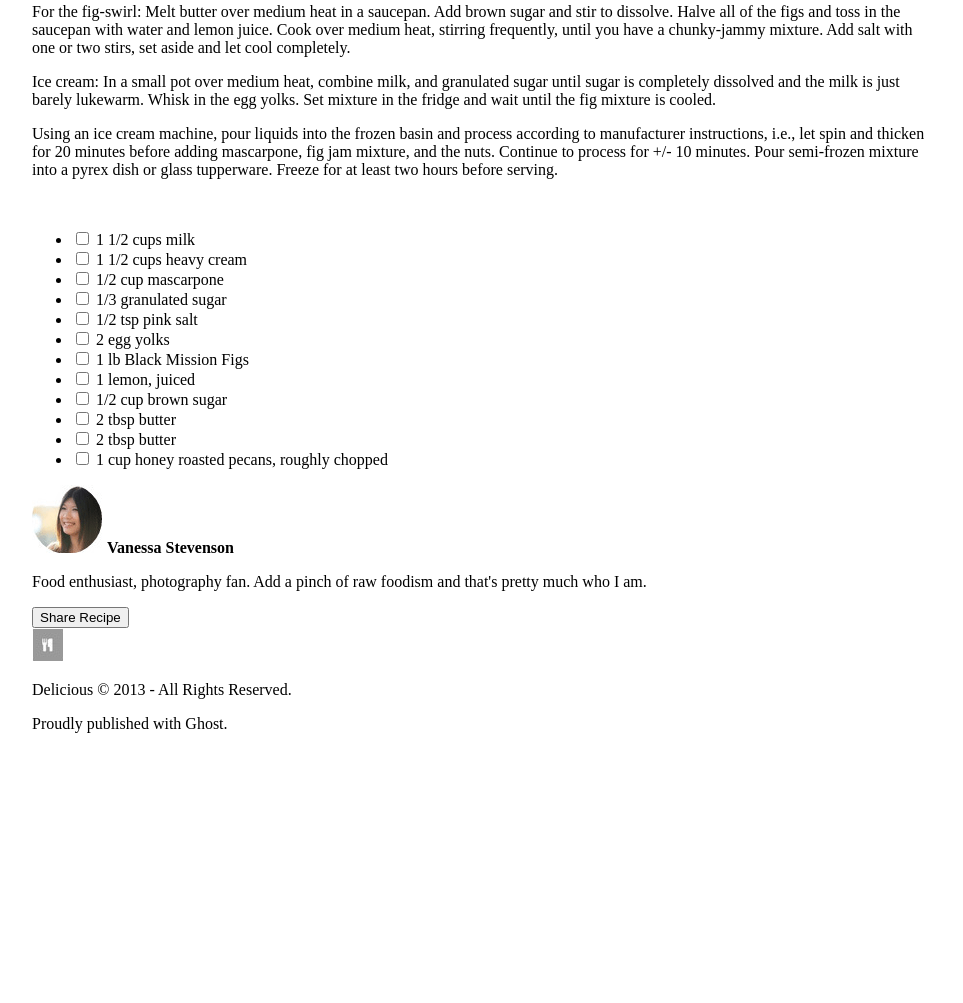
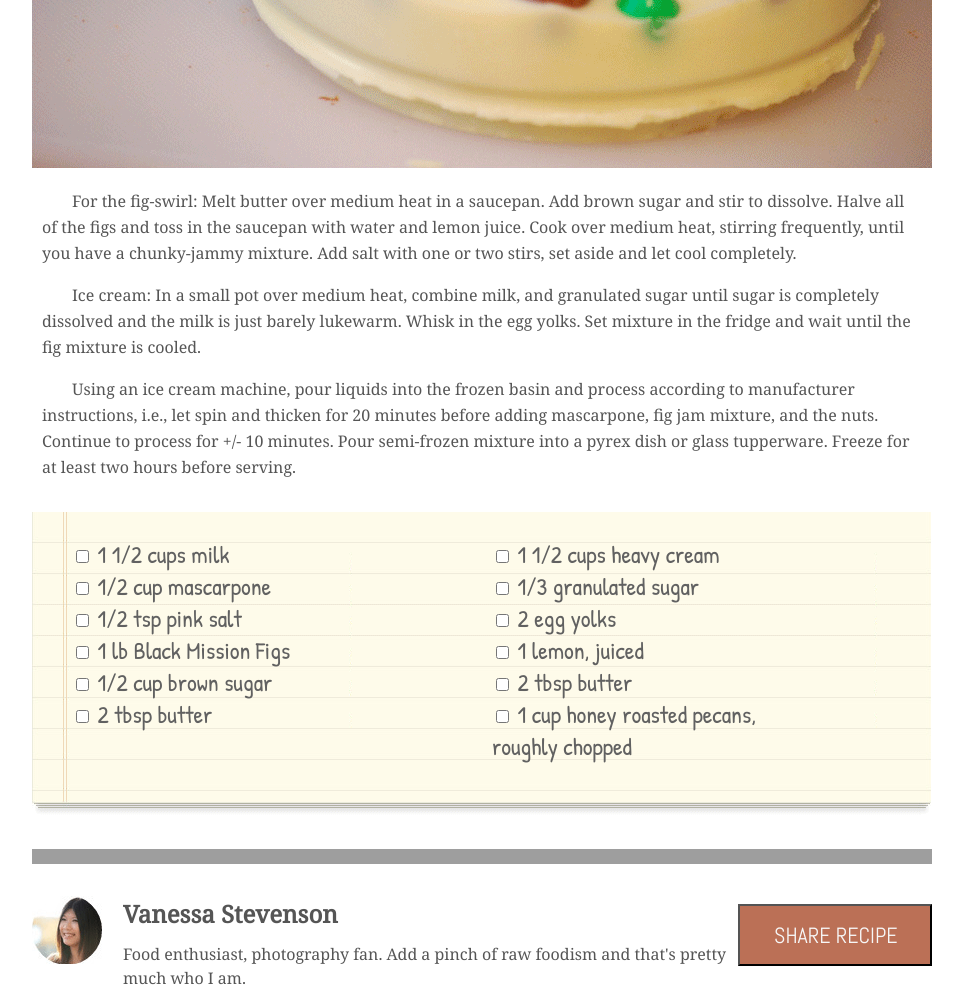
Before and after one commit to malakMomani/chocolate-pizza, a plain HTML site: page index.html in a window 1280 px wide. Shown: the part 787-1790 px from the top of the page, without its empty margins (158-1121 px from the left). Before the commit the page ends 1536 px from the top, so only its background shows below. Drawn offline with Linux system fonts and the light colour scheme; grey boxes are pictures that could not be loaded.

Commit message:
finishing styling

```diff
--- a/css/style.css
+++ b/css/style.css
@@ -14,15 +14,215 @@ body {
     font-size: 38.4px;
 }
 
-.logo-style {
+header {
+    height: 114;
+}
+
+nav ul {
+    position: absolute;
+    right : 240.545px;
+    top : 38px
+}
+nav ul li {
+    text-decoration: none;
+    list-style: none;
     float : left;
+    margin-right: 4px;
 
 }
 
+.logo-style {
+    height: 69.1px;
+    display: inline-block;
+    position: relative;
+    top : 0;
+}
+.logo-style img {
+    width : 55px;
+    height : 55px;
+}
+.logo-text {
+    height: 20%;
+    margin-top: 0;
+    position: relative;
+    top: 0;
+    color: rgb(80, 80, 80);
 
-nav ul li {
+}
+.logo-style p {
+    margin : 1px;
+    font-family: 'Abel', sans-serif;
+    color: rgb(80, 80, 80);
+
+}
+
+#parent {
+    height: 96.45px;
+}
+
+.seperator {
+    background-image: url(https://raw.githubusercontent.com/LTUC/amman-201d14/main/class-10/lab-a/lab-assets/hr-img.png
+    );
+    background-repeat: repeat;
+    height: 15px;
+    margin-bottom: 25px;
+}
+
+.title {
+    font-family: 'Fjalla One', sans-serif;
+    position: relative;
+    top: 12px;
+    left: 0px;
+    font-size: xx-large;
+    display: inline-block;
+    padding-top: 0.5% ;
+    margin-bottom: 40px;
+}
+.title h1 {
+    margin-bottom: 0;
+}
+.title p {
+    margin-top: 0;
+    font-family: 'Abel', sans-serif;
+    font-size: large;
+    color: rgb(189, 189, 189);
+}
+ #print {
+    margin-top: 0;
+    font-family: 'Abel', sans-serif;
+    font-size: large;
+    color: rgb(189, 189, 189);
+    float: right;
+    position: relative;
+    top : 120px;
+ }
+
+.texts {
+    display: block;
+    font-family: 'Noto Serif', serif;
+    line-height: 1.625;
+    font-size: 16px;
+    text-indent: 30px;
+    margin-bottom: 32px;
+    padding-left: 10px;
+    padding-right: 20px;
+    color: #555;
+}
+
+
+.ingerdiants li {
     text-decoration: none;
-    list-style: none;
-    float : right;
-    margin-right: 2px;
+    font-family: 'Patrick Hand' , cursive;
+    list-style-type: none;
+    float: left;
+    width: clac(50%-30%);
+    margin-right: 150px;
+    text-align: -webkit-match-parent;
+    display: table-column;
+    column-width: 270px;
+    color: rgb(97, 97, 97);
 }
+
+.ingerdiants {
+    display: table;
+    position: absolute;
+    top: 0;
+    left: 0;
+    padding: 2px;
+    padding-inline-start: 40px;
+}
+
+.ingerdiants-section {
+    font-family: 'Patrick Hand', cursive;
+    font-size: 24px;
+    position: relative;
+    margin-bottom: 0;
+}
+.ingerdiants-section img {
+    margin-bottom: 25px;
+}
+input[type="checkbox" i] {
+    background-color: initial;
+    cursor: default;
+    appearance: auto;
+    box-sizing: border-box;
+    margin: 3px 3px 3px 4px;
+    padding: initial;
+    border: initial;
+}
+
+
+.about {
+    margin-top: 32px;
+    margin-bottom: 64px;
+    color: #555;
+    line-height: 1.5;
+    display: block;
+    position: relative;
+        top : 0;
+}
+
+.about div  {
+
+        font-size: 17px;
+        float: left;
+        max-width: calc(100% - 194px);
+        position: relative;
+        top: 0;
+
+}
+.about div p strong {
+    font-size: x-large;
+    font-family: 'Noto Serif', serif;
+
+}
+
+.about div p {
+        margin: 0px;
+        display: block;
+        font-family: 'Noto Serif', serif;
+        font-size:  16px;
+        margin-bottom: 10px;
+}
+.about img {
+    float: left;
+    margin-right: 20px;
+    margin-bottom: 20px;
+}
+
+.shareBtn {
+    float: right;
+    font-family: 'Abel', sans-serif;
+    text-transform: uppercase;
+    max-width: 194px;
+    margin-top: 8px;
+    padding: 15px 34px;
+    background-color: #bb7056;
+    color: #f7f7f7;
+    display: block;
+    font-size: 22px;
+
+}
+ footer {
+     position: relative;
+     top: 140px;
+     border-top: solid 1px rgb(179, 179, 179);
+     text-align: center;
+     padding-bottom: 20px;
+ }
+
+ footer img {
+     position: relative;
+     right : 350px;
+     bottom : 55px;
+     padding-bottom: 0px;
+ }
+
+
+ footer p {
+     margin-top: 0px;
+     margin-bottom: 0px;
+     font-family: 'Noto Serif', serif;
+     color: rgb(167, 167, 167);
+     font-size: small;
+ }
--- a/index.html
+++ b/index.html
@@ -4,6 +4,8 @@
 <head>
     <link rel="preconnect" href="https://fonts.gstatic.com">
     <link href="https://fonts.googleapis.com/css2?family=Yellowtail&display=swap" rel="stylesheet">
+    <link rel="preconnect" href="https://fonts.gstatic.com">
+    <link href="https://fonts.googleapis.com/css2?family=Abel&family=Anton&family=EB+Garamond&family=Fjalla+One&family=Noto+Serif&family=Patrick+Hand&display=swap" rel="stylesheet">
     <meta charset="UTF-8">
     <meta http-equiv="X-UA-Compatible" content="IE=edge">
     <meta name="viewport" content="width=device-width, initial-scale=1.0">
@@ -13,16 +15,17 @@
 
 <body>
     <header>
+        <section id = "parent">
         <div class = "logo-style">
             <img src="lab-a/lab-assets/logo.png" alt="main logo">
-        </div>
         <div class= "logo-style">
             <h1 class = "logo-text">Delicious</h1>
             <p>
                 The Best food Blog On The Web
             </p>
         </div>
-        <div class="seperator"></div>
+    </section>
+
         <nav>
             <ul>
                 <li>
@@ -52,17 +55,19 @@
                 </li>
             </ul>
         </nav>
+        <div class="seperator"></div>
     </header>
 
     <main>
         <section class="title">
             <h1>Chocolate Pizza</h1>
             <p>POSTED ON 15 DEC 2013 / DESSERTS </p>
-            <p>
-                <img src="lab-a/lab-assets/print-icon.png" alt="">
-                "&nbsp;PRINT"
-            </p>
+
         </section>
+        <p id ="print">
+            <img src="lab-a/lab-assets/print-icon.png" alt="">
+            "&nbsp;PRINT"
+        </p>
         <section class="main-img">
             <img src="lab-a/lab-assets/choco-pizza.png" alt="">
         </section>
@@ -82,8 +87,8 @@
                 tupperware. Freeze for at least two hours before serving.</p>
         </section>
 
-        <section class="ingerdiants clearfix">
-            <img src="" alt="">
+        <section class="ingerdiants-section claerfix">
+            <img src="lab-a/lab-assets/list-bg.png" alt="">
             <ul class="ingerdiants">
                 <li>
                     <input type="checkbox" name="cb1" id="cb1">
@@ -134,16 +139,16 @@
                 </li>
                 <li>
                     <input type="checkbox" name="cb12" id="cb12">
-                    <label for="cb12">1 cup honey roasted pecans, roughly chopped</label>
+                    <label for="cb12">1 cup honey roasted pecans,<br /> roughly chopped</label>
                 </li>
             </ul>
             <div class="seperator"></div>
         </section>
 
-        <section>
+        <section class ="about">
             <div>
                 <img src="lab-a/lab-assets/van-pic.png" alt="">
-                <strong>Vanessa Stevenson</strong>
+                <p><strong>Vanessa Stevenson</strong></p>
                 <p>Food enthusiast, photography fan. Add a pinch of raw foodism and that's pretty much who I am.</p>
             </div>
             <input type="button" value="Share Recipe" class ="shareBtn">
```
